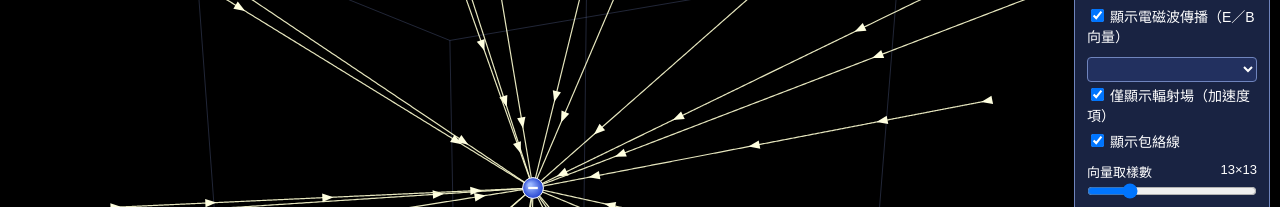
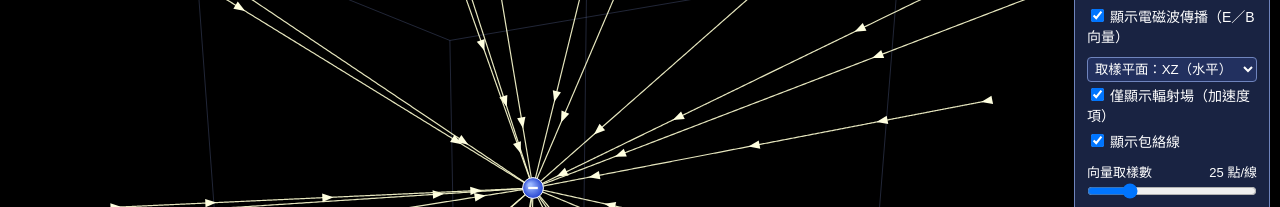
Before and after one commit to max14285/physics-animations, a plain HTML site: page radiating-charge-3d.html in a window 1280 px wide. Both pictures are taken after a click on the button "重置". Shown: the part 212-419 px from the top of the page. Drawn offline with Linux system fonts and the light colour scheme.

Commit message:
Update radiating-charge-3d.html

```diff
--- a/radiating-charge-3d.html
+++ b/radiating-charge-3d.html
@@ -68,7 +68,7 @@
     <input id="nB" type="range" min="1" max="40" step="1" value="12"></div>
   <label class="r" style="margin-top:6px"><input type="checkbox" id="showW" checked>顯示電磁波傳播（E／B 向量）</label>
   <div id="slW">
-    <div class="sl"><select id="wplane"><option value="1" selected>取樣平面：XZ（水平）</option><option value="1">取樣平面：XY</option><option value="2">取樣平面：YZ</option><option value="3">三個平面</option><option value="4">只取 X 軸</option><option value="5">只取 Y 軸</option><option value="6">只取 Z 軸</option></select></div>
+    <div class="sl"><select id="wplane"><option value="0" selected>取樣平面：XZ（水平）</option><option value="1">取樣平面：XY</option><option value="2">取樣平面：YZ</option><option value="3">三個平面</option><option value="4">只取 X 軸</option><option value="5">只取 Y 軸</option><option value="6">只取 Z 軸</option></select></div>
     <label class="r"><input type="checkbox" id="radOnly" checked>僅顯示輻射場（加速度項）</label>
     <label class="r"><input type="checkbox" id="wEnv" checked>顯示包絡線</label>
     <div class="sl"><div class="top"><span>向量取樣數</span><span id="vN"></span></div>
@@ -673,7 +673,7 @@
   $('reset').onclick = () => {
     mode = 'friction'; axis = 1; amp = 60; freq = 0.6; speedFrac = 0.5; duration = 0.6;
     nE = 24; nB = 12; sign = -1; showB = true; showV = false; paused = false; autoRot = false;
-    showW = true; radOnly = true; wplane = 0; wGain = 1; wEnv = true; WG = 13;
+    showW = true; radOnly = true; wplane = 5; wGain = 1; wEnv = true; WG = 13;
     $('showW').checked = true; $('radOnly').checked = true; $('wEnv').checked = true; $('wn').value = 13; $('wplane').value = 0; $('gain').value = 1;
     dE = fib(nE); dB = fib(nB);
     document.querySelector('input[name=mode][value=friction]').checked = true;
```
